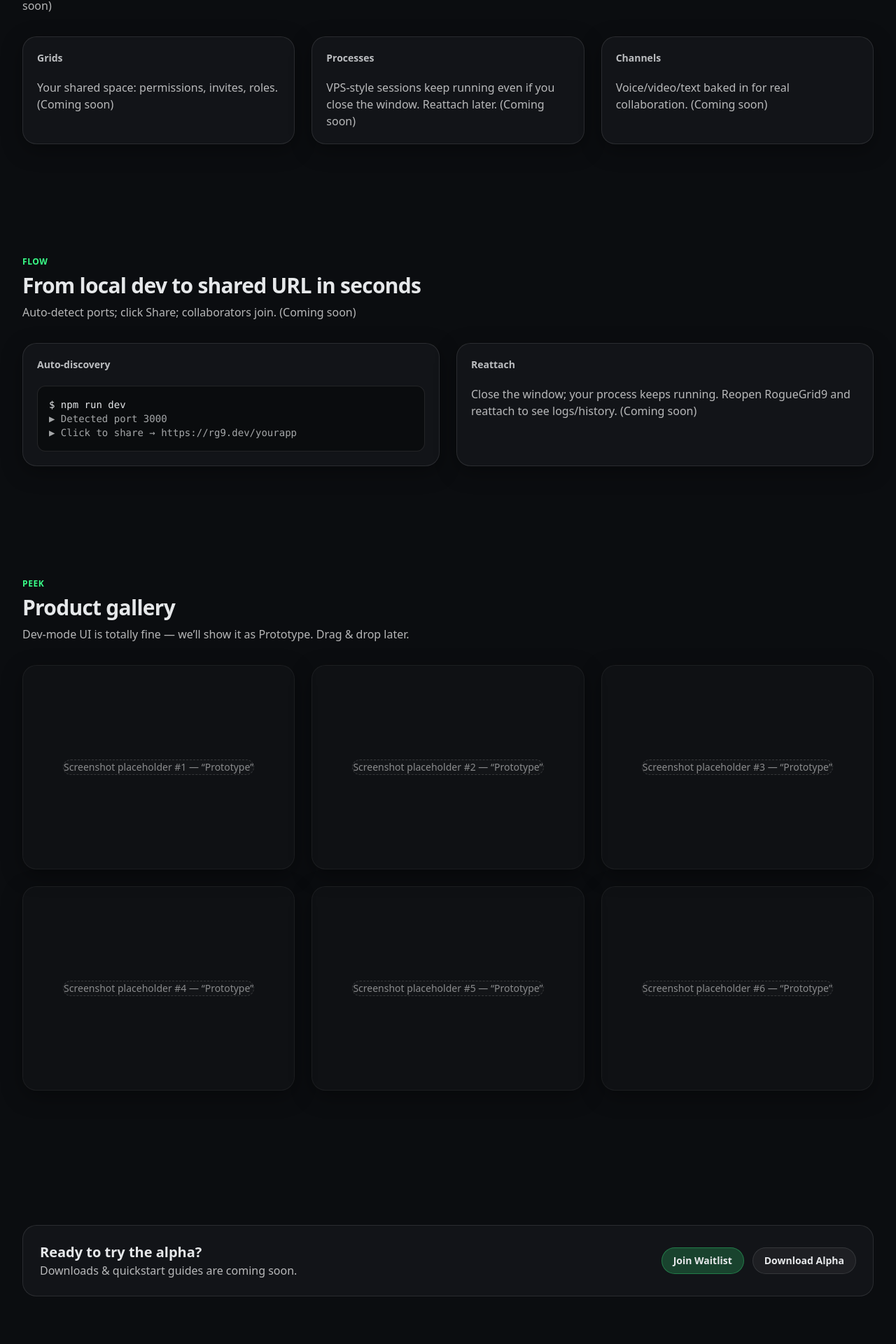
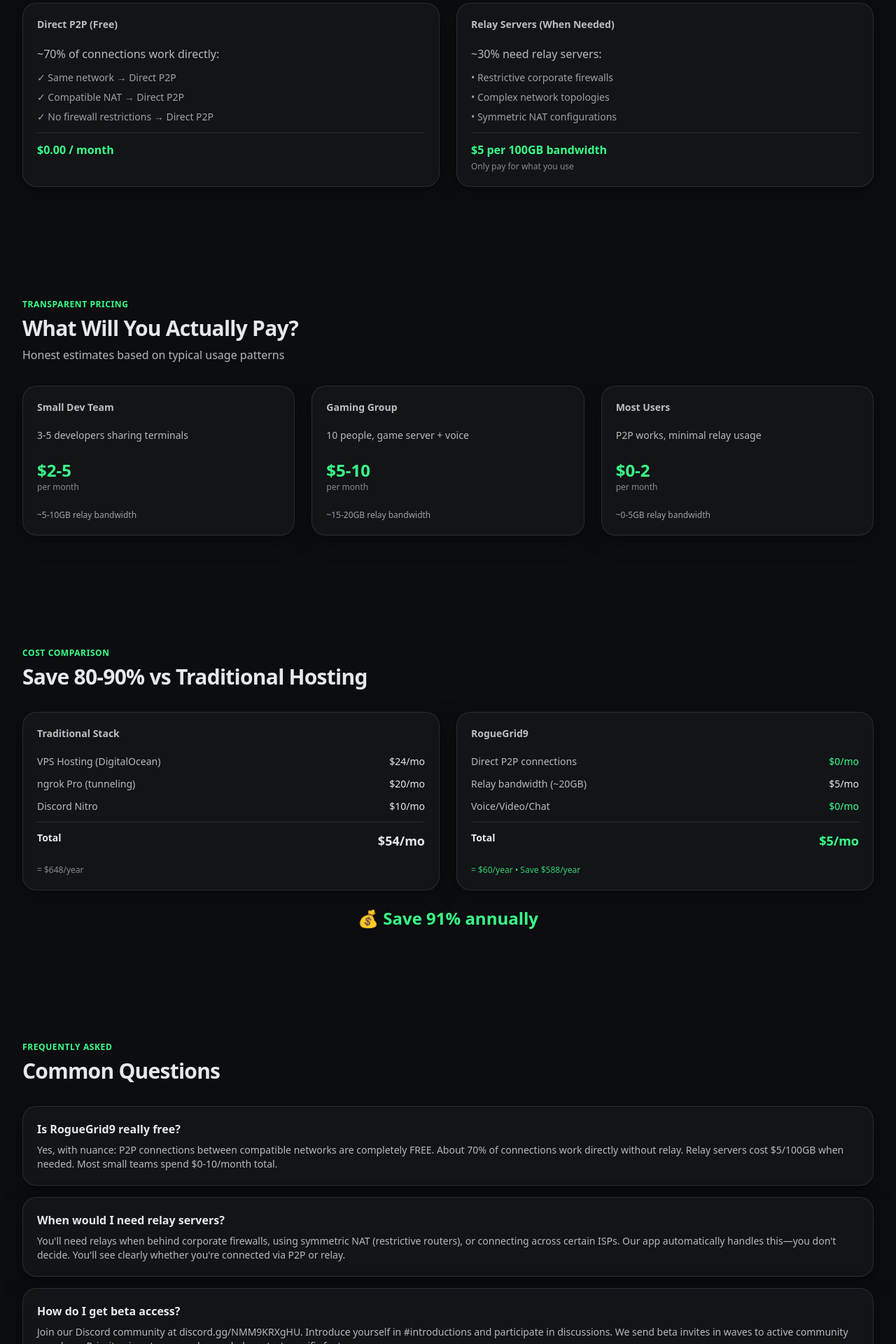
Before and after one commit to roguegrid9/roguegrid-website, a React (Vite) app: page / in a window 1280 px wide. Shown: the part 791-2711 px from the top of the page at 70% size. Built offline with nearby package versions, Linux system fonts and the light colour scheme.

Commit message:
Update Home.tsx

```diff
--- a/src/routes/Home.tsx
+++ b/src/routes/Home.tsx
@@ -1,7 +1,7 @@
+
 import { motion } from 'framer-motion'
 import Section from '../components/Section'
 import Card from '../components/Card'
-import Button from '../components/Button'
 
 export default function Home() {
   return (
@@ -12,79 +12,215 @@
         <div className="max-w-7xl mx-auto px-4 sm:px-6 lg:px-8 py-20 md:py-28">
           <div className="max-w-3xl">
             <h1 className="text-4xl md:text-6xl font-extrabold tracking-tight">
-              Collaborative compute that lives on your machines.
+              Collaborative Computing, Reimagined
             </h1>
             <p className="text-white/70 mt-4 text-lg">
-              Spin up a grid, run processes in the background, and talk while you build.
-              Like Discord + VS Code Live Share + ngrok — peer‑to‑peer.
+              Share processes peer-to-peer with your team. Direct connections are free.
+              When you need a relay, it's just $5 per 100GB.
             </p>
             <div className="mt-8 flex gap-3">
-              <a href="/download" className="inline-flex items-center justify-center rounded-2xl px-5 py-2.5 text-sm font-semibold bg-accent/20 hover:bg-accent/30 border border-accent/40">
-                Download Alpha
-              </a>
-              <a href="/how-it-works" className="inline-flex items-center justify-center rounded-2xl px-5 py-2.5 text-sm font-semibold bg-white/5 hover:bg-white/10 border border-white/10">
-                How it works
+              <a
+                href="https://discord.gg/NMM9KRXgHU"
+                target="_blank"
+                rel="noopener noreferrer"
+                className="inline-flex items-center justify-center rounded-2xl px-5 py-2.5 text-sm font-semibold bg-[#5865F2]/20 hover:bg-[#5865F2]/30 border border-[#5865F2]/40"
+              >
+                Join Discord for Beta Access
               </a>
             </div>
+            <p className="text-white/50 text-sm mt-4">
+              🔒 Currently in closed beta • Beta invites distributed in Discord
+            </p>
           </div>
         </div>
       </section>
 
-      {/* Three pillars */}
-      <Section eyebrow="Core model" title="Grids · Processes · Channels" subtitle="Simple mental model; powerful outcomes. Everything else is just ergonomics. (Coming soon)">
-        <div className="grid md:grid-cols-3 gap-6">
-          <Card title="Grids">
-            <p className="text-white/70">Your shared space: permissions, invites, roles. (Coming soon)</p>
+      {/* How P2P Works */}
+      <Section
+        eyebrow="Smart Connection Strategy"
+        title="P2P-First Architecture"
+        subtitle="We try direct connections first. Only use relay servers when needed."
+      >
+        <div className="grid md:grid-cols-2 gap-6">
+          <Card title="Direct P2P (Free)">
+            <div className="space-y-3">
+              <p className="text-white/70">~70% of connections work directly:</p>
+              <ul className="text-white/60 text-sm space-y-2">
+                <li>✓ Same network → Direct P2P</li>
+                <li>✓ Compatible NAT → Direct P2P</li>
+                <li>✓ No firewall restrictions → Direct P2P</li>
+              </ul>
+              <div className="pt-3 border-t border-white/10">
+                <p className="text-accent font-semibold">$0.00 / month</p>
+              </div>
+            </div>
           </Card>
-          <Card title="Processes">
-            <p className="text-white/70">VPS‑style sessions keep running even if you close the window. Reattach later. (Coming soon)</p>
-          </Card>
-          <Card title="Channels">
-            <p className="text-white/70">Voice/video/text baked in for real collaboration. (Coming soon)</p>
+          <Card title="Relay Servers (When Needed)">
+            <div className="space-y-3">
+              <p className="text-white/70">~30% need relay servers:</p>
+              <ul className="text-white/60 text-sm space-y-2">
+                <li>• Restrictive corporate firewalls</li>
+                <li>• Complex network topologies</li>
+                <li>• Symmetric NAT configurations</li>
+              </ul>
+              <div className="pt-3 border-t border-white/10">
+                <p className="text-accent font-semibold">$5 per 100GB bandwidth</p>
+                <p className="text-white/50 text-xs mt-1">Only pay for what you use</p>
+              </div>
+            </div>
           </Card>
         </div>
       </Section>
 
-      {/* Demo strip */}
-      <Section eyebrow="Flow" title="From local dev to shared URL in seconds" subtitle="Auto‑detect ports; click Share; collaborators join. (Coming soon)">
-        <div className="grid md:grid-cols-2 gap-6">
-          <Card title="Auto‑discovery">
-            <div className="rounded-xl border border-white/10 bg-black/40 p-4 font-mono text-sm">
-              <p>$ npm run dev</p>
-              <p className="opacity-70">▶ Detected port 3000</p>
-              <p className="opacity-70">▶ Click to share → https://rg9.dev/yourapp</p>
+      {/* Real-World Costs */}
+      <Section
+        eyebrow="Transparent Pricing"
+        title="What Will You Actually Pay?"
+        subtitle="Honest estimates based on typical usage patterns"
+      >
+        <div className="grid md:grid-cols-3 gap-6">
+          <Card title="Small Dev Team">
+            <div className="space-y-2">
+              <p className="text-white/70 text-sm">3-5 developers sharing terminals</p>
+              <div className="py-4">
+                <p className="text-2xl font-bold text-accent">$2-5</p>
+                <p className="text-white/50 text-xs">per month</p>
+              </div>
+              <p className="text-white/60 text-xs">~5-10GB relay bandwidth</p>
             </div>
           </Card>
-          <Card title="Reattach">
-            <p className="text-white/70">Close the window; your process keeps running. Reopen RogueGrid9 and reattach to see logs/history. (Coming soon)</p>
+          <Card title="Gaming Group">
+            <div className="space-y-2">
+              <p className="text-white/70 text-sm">10 people, game server + voice</p>
+              <div className="py-4">
+                <p className="text-2xl font-bold text-accent">$5-10</p>
+                <p className="text-white/50 text-xs">per month</p>
+              </div>
+              <p className="text-white/60 text-xs">~15-20GB relay bandwidth</p>
+            </div>
+          </Card>
+          <Card title="Most Users">
+            <div className="space-y-2">
+              <p className="text-white/70 text-sm">P2P works, minimal relay usage</p>
+              <div className="py-4">
+                <p className="text-2xl font-bold text-accent">$0-2</p>
+                <p className="text-white/50 text-xs">per month</p>
+              </div>
+              <p className="text-white/60 text-xs">~0-5GB relay bandwidth</p>
+            </div>
           </Card>
         </div>
       </Section>
 
-      {/* Screenshots / gallery */}
-      <Section eyebrow="Peek" title="Product gallery" subtitle="Dev‑mode UI is totally fine — we’ll show it as Prototype. Drag & drop later.">
-        <div className="grid md:grid-cols-3 gap-6">
-          {Array.from({length:6}).map((_,i)=> (
-            <Card key={i} subtle className="aspect-[4/3] flex items-center justify-center">
-              <div className="w-full h-full rounded-xl border border-dashed border-white/15 bg-white/[0.02] flex items-center justify-center">
-                <span className="text-white/50 text-sm">Screenshot placeholder #{i+1} — “Prototype”</span>
+      {/* Comparison */}
+      <Section
+        eyebrow="Cost Comparison"
+        title="Save 80-90% vs Traditional Hosting"
+      >
+        <div className="grid md:grid-cols-2 gap-6">
+          <Card title="Traditional Stack">
+            <div className="space-y-3 text-sm">
+              <div className="flex justify-between">
+                <span className="text-white/70">VPS Hosting (DigitalOcean)</span>
+                <span className="text-white/90">$24/mo</span>
               </div>
-            </Card>
-          ))}
+              <div className="flex justify-between">
+                <span className="text-white/70">ngrok Pro (tunneling)</span>
+                <span className="text-white/90">$20/mo</span>
+              </div>
+              <div className="flex justify-between">
+                <span className="text-white/70">Discord Nitro</span>
+                <span className="text-white/90">$10/mo</span>
+              </div>
+              <div className="pt-3 border-t border-white/10 flex justify-between font-semibold">
+                <span>Total</span>
+                <span className="text-lg">$54/mo</span>
+              </div>
+              <p className="text-white/50 text-xs pt-2">= $648/year</p>
+            </div>
+          </Card>
+          <Card title="RogueGrid9">
+            <div className="space-y-3 text-sm">
+              <div className="flex justify-between">
+                <span className="text-white/70">Direct P2P connections</span>
+                <span className="text-accent">$0/mo</span>
+              </div>
+              <div className="flex justify-between">
+                <span className="text-white/70">Relay bandwidth (~20GB)</span>
+                <span className="text-white/90">$5/mo</span>
+              </div>
+              <div className="flex justify-between">
+                <span className="text-white/70">Voice/Video/Chat</span>
+                <span className="text-accent">$0/mo</span>
+              </div>
+              <div className="pt-3 border-t border-white/10 flex justify-between font-semibold">
+                <span>Total</span>
+                <span className="text-lg text-accent">$5/mo</span>
+              </div>
+              <p className="text-accent/80 text-xs pt-2">= $60/year • Save $588/year</p>
+            </div>
+          </Card>
+        </div>
+        <div className="mt-6 text-center">
+          <p className="text-accent font-bold text-2xl">💰 Save 91% annually</p>
+        </div>
+      </Section>
+
+      {/* FAQ */}
+      <Section
+        eyebrow="Frequently Asked"
+        title="Common Questions"
+      >
+        <div className="space-y-4">
+          <Card>
+            <h3 className="font-bold mb-2">Is RogueGrid9 really free?</h3>
+            <p className="text-white/70 text-sm">
+              Yes, with nuance: P2P connections between compatible networks are completely FREE.
+              About 70% of connections work directly without relay. Relay servers cost $5/100GB when needed.
+              Most small teams spend $0-10/month total.
+            </p>
+          </Card>
+          <Card>
+            <h3 className="font-bold mb-2">When would I need relay servers?</h3>
+            <p className="text-white/70 text-sm">
+              You'll need relays when behind corporate firewalls, using symmetric NAT (restrictive routers),
+              or connecting across certain ISPs. Our app automatically handles this—you don't decide.
+              You'll see clearly whether you're connected via P2P or relay.
+            </p>
+          </Card>
+          <Card>
+            <h3 className="font-bold mb-2">How do I get beta access?</h3>
+            <p className="text-white/70 text-sm">
+              Join our Discord community at discord.gg/NMM9KRXgHU. Introduce yourself in #introductions
+              and participate in discussions. We send beta invites in waves to active community members.
+              Priority given to users who can help us test specific features.
+            </p>
+          </Card>
         </div>
       </Section>
 
       {/* CTA */}
       <Section>
-        <div className="flex flex-col md:flex-row items-center justify-between gap-6 rounded-2xl border border-white/10 bg-surface px-6 py-6">
-          <div>
-            <h3 className="text-xl font-bold">Ready to try the alpha?</h3>
-            <p className="text-white/70">Downloads & quickstart guides are coming soon.</p>
+        <div className="flex flex-col items-center text-center gap-6 rounded-2xl border border-white/10 bg-surface px-6 py-12">
+          <div className="max-w-2xl">
+            <h3 className="text-2xl md:text-3xl font-bold">Ready to Join the Beta?</h3>
+            <p className="text-white/70 mt-3">
+              Join 340+ developers in Discord. Beta invites distributed weekly.
+            </p>
           </div>
-          <div className="flex gap-3">
-            <Button>Join Waitlist</Button>
-            <a href="/download" className="inline-flex items-center justify-center rounded-2xl px-4 py-2 text-sm font-semibold bg-white/5 hover:bg-white/10 border border-white/10">Download Alpha</a>
+          <div className="flex flex-col sm:flex-row gap-3">
+            <a
+              href="https://discord.gg/NMM9KRXgHU"
+              target="_blank"
+              rel="noopener noreferrer"
+              className="inline-flex items-center justify-center rounded-2xl px-6 py-3 text-base font-semibold bg-[#5865F2]/20 hover:bg-[#5865F2]/30 border border-[#5865F2]/40"
+            >
+              Join Discord Community
+            </a>
           </div>
+          <p className="text-white/50 text-sm">
+            🔒 Closed beta • Applied review process • Priority for active members
+          </p>
         </div>
       </Section>
     </div>
```
